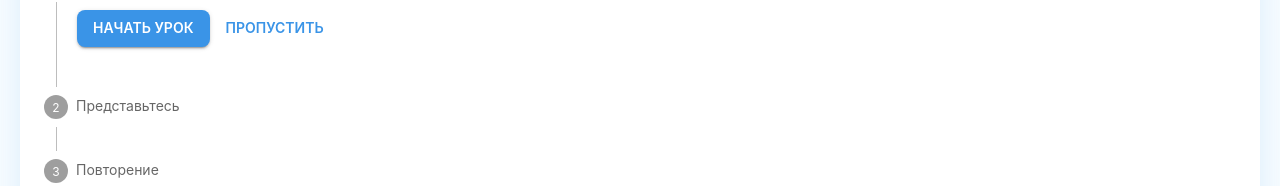
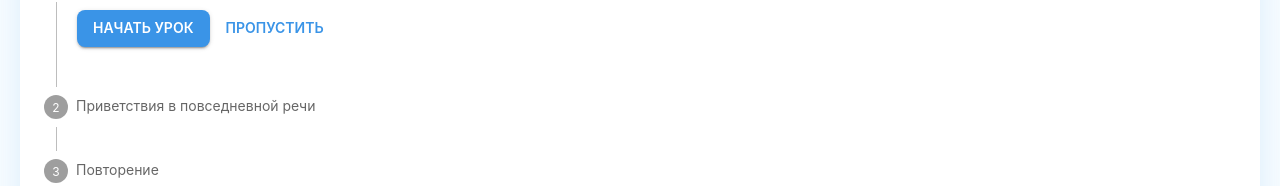
Before and after one commit to alinakassym/mvp-app-kz, a React (Create React App) app: page / in a window 1280 px wide. Shown: the part 194-380 px from the top of the page. Built offline with nearby package versions, Linux system fonts and the light colour scheme; no server answers; sample sign-in values are in the browser's storage.

Commit message:
feat: update test data

```diff
--- a/src/pages/LessonPage.js
+++ b/src/pages/LessonPage.js
@@ -11,7 +11,7 @@ import {
 } from "@mui/material"
 import CloseIcon from "@mui/icons-material/Close"
 import {useNavigate, useParams} from "react-router-dom"
-import quizzesData from "../static/lesson1.json"
+import quizzesData from "../static/lessons.json"
 import "./LessonPage.css"
 import QuestionWithSound from "../components/QuestionWithSound"
 
--- a/src/pages/test.json
+++ b/src/pages/test.json
@@ -144,7 +144,7 @@
         {
           "id": 1,
           "sectionId": 1,
-          "name": "Представьтесь",
+          "name": "Приветствия в повседневной речи",
           "description": "",
           "order": 2
         },
```
